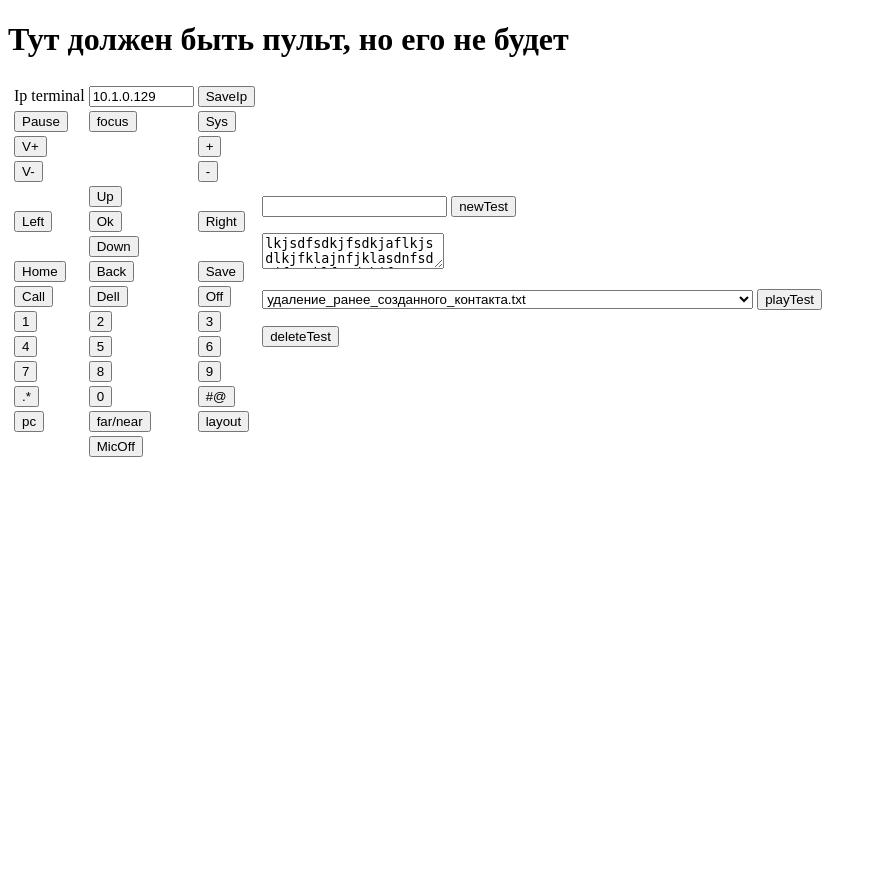
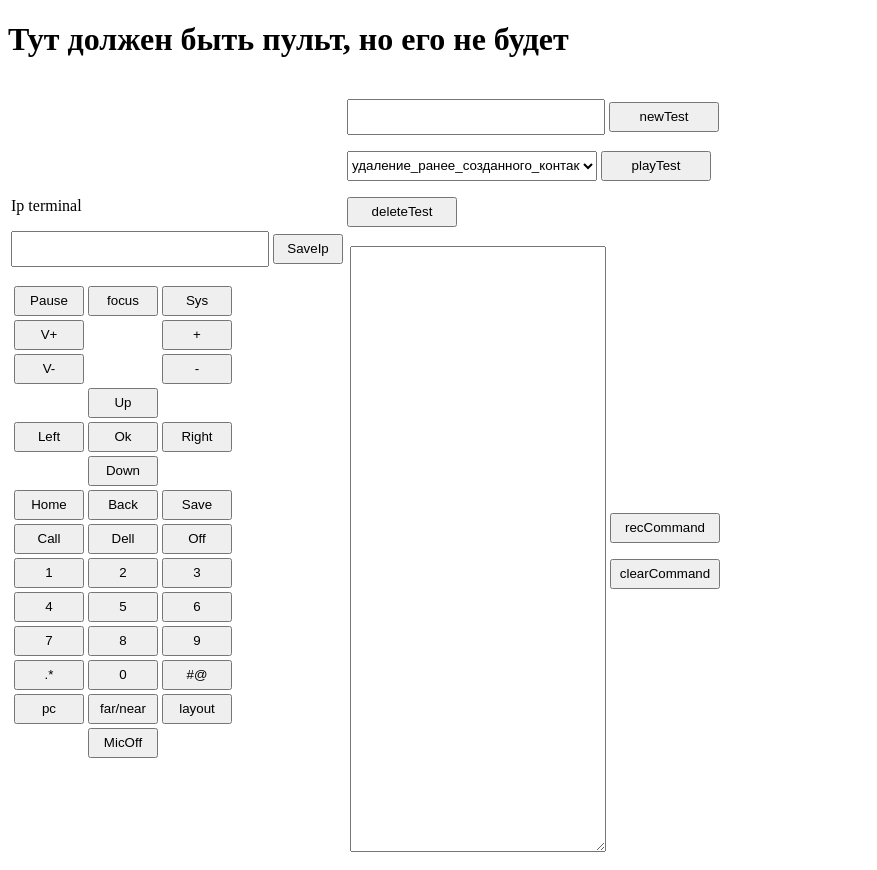
Before and after one commit to andreychashkin/macros_server, a Flask app: page /terminal in a window 1280 px wide. Shown: the whole page, without its empty margins (0-877 px from the left). Before the commit the page ends 457 px from the top, so only its background shows below. Run offline with Flask 2, Linux system fonts and the light colour scheme.

Commit message:
вроде как все работает

```diff
--- a/app/forms.py
+++ b/app/forms.py
@@ -1,6 +1,6 @@
 from flask_wtf import FlaskForm
-from flask import request, make_response
-from wtforms import StringField, SubmitField, SelectField, Label, TextAreaField
+from flask import session
+from wtforms import StringField, SubmitField, SelectField, TextAreaField
 import os
 
 
@@ -41,15 +41,13 @@ class TerminalMacrosForm(FlaskForm):
     far = SubmitField('far/near')
     layout = SubmitField('layout')
     micOff = SubmitField('MicOff')
-    clear = SubmitField('Clear')
 
     def set_ip_terminal(self):
-        cookie = request.cookies.get('ipTerminal')
-        if cookie != None:
-            self.ipTerminal.data = cookie
-            make_response().set_cookie('ipTerminal', '', max_age=0)
+        if 'ipTerminal' in session:
+            self.ipTerminal.data = session['ipTerminal']
         else:
-            self.ipTerminal.data = '10.1.0.129'
+            session['ipTerminal'] = ''
+            self.ipTerminal.data = ''
         return
 
 
@@ -58,28 +56,29 @@ class NewFileForm(FlaskForm):
     newTest = SubmitField('newTest')
 
     def new_file(self):
-        if not(self.nameTest.data is None):
-            f = open('macros/'+ self.nameTest.data, 'w+')
+        if self.nameTest.data:
+            f = open('macros/' + self.nameTest.data, 'w+')
             f.close()
         return
 
 
 class PlayTest(FlaskForm):
+    current_dir = os.path.abspath('.').partition('//')
+    current_dir = current_dir[0] + '/macros/'
     selectTest = SelectField('selectTest')
     playTest = SubmitField('playTest')
     deleteTest = SubmitField('deleteTest')
-    statusTest = Label('deleteTest', 'Status Test')
-    setTest = SubmitField('setTest')
-    textForm = TextAreaField(default='lkjsdfsdkjfsdkjaflkjsdlkjfklajnfjklasdnfsdajfnasklfnsdakjfnas;ajdfnsak')
+
+    textForm = TextAreaField(default='')
+    recCommand = SubmitField('recCommand')
+    clearCommand = SubmitField('clearCommand')
 
     def load_test_in_select(self):
         self.selectTest.choices = self.load_txt()
 
     def load_txt(self):
         rez = []
-        current_dir = os.path.abspath('.').partition('//')
-        current_dir = current_dir[0] + '/macros/'
-        for file in os.listdir(current_dir):
+        for file in os.listdir(self.current_dir):
             if file.endswith(".txt"):
                 rez.append(file)
         return rez
@@ -88,11 +87,11 @@ class PlayTest(FlaskForm):
         os.remove(f'macros/{self.selectTest.data}')
         return
 
-    def set_select_test(self):
-        cookie = request.cookies.get('selectTest')
-        if cookie != None:
-            self.selectTest.data = cookie
-            make_response().set_cookie('selectTest', '', max_age=0)
-        else:
-            self.selectTest.data = None
-        return
+    def load_command(self, line=['']):
+        for i in line:
+            self.textForm.data = self.textForm.data + i + '\n'
+
+    def rec(self):
+        file = open(f'macros/{self.selectTest.data}', 'w+')
+        file.write(self.textForm.data)
+        file.close()
--- a/app/routes.py
+++ b/app/routes.py
@@ -3,10 +3,6 @@ from flask import render_template, redirect, request, session
 from app.forms import TerminalMacrosForm, NewFileForm, PlayTest
 from app.commandSSH import command_to_terminal
 import time, paramiko
-
-
-class Command:
-    arr = []
 
 
 button_terminal = {'Pause': 'button "Pause"\n',
@@ -33,8 +29,8 @@ button_terminal = {'Pause': 'button "Pause"\n',
                    'MicOff': 'button "F3"\n', 'Sys': 'button -t 2 "Pause"\n',
                    'focus': 'focus\n', 'SaveIp': 'SaveIp', 'Clear': 'Clear'}
 
-button_test_form = {'deleteTest': 'deleteTest', 'playTest': 'playTest'}
-array_command = ['focus', 'focus', 'focus', 'focus']
+button_test_form = {'deleteTest': 'deleteTest', 'playTest': 'playTest',
+                    'recCommand': 'recCommand', 'clearCommand': 'clearCommand'}
 
 
 @app.route('/')
@@ -49,7 +45,8 @@ def terminal():
     form2 = NewFileForm()
     form3 = PlayTest()
     form3.load_test_in_select()
-    form3.set_select_test()
+    if 'arr' in session:
+        form3.load_command(session['arr'])
     return render_template('macros_page.html', form=form, form2=form2, form3=form3)
 
 
@@ -58,6 +55,12 @@ def click():
     command = (request.form.to_dict()).popitem()[1]
     command = button_terminal[command]
     command_to_terminal(command)
+    if 'arr' in session:
+        l = session.get('arr')
+        l.append(command)
+        session['arr'] = l
+    else:
+        session['arr'] = []
     return redirect('/terminal')
 
 
@@ -70,13 +73,12 @@ def new_test():
 
 @app.route('/playTest', methods=['POST'])
 def play_test():
-    global array_command
     form = PlayTest()
     command = (request.form.to_dict()).popitem()[1]
     command = button_test_form[command]
     if "deleteTest" in command:
         form.delete_test()
-    if "playTest" in command:
+    elif "playTest" in command:
         file = open(f'macros/{form.selectTest.data}', 'r')
         client = paramiko.SSHClient()
         client.set_missing_host_key_policy(paramiko.AutoAddPolicy())
@@ -85,4 +87,25 @@ def play_test():
             for line in file.readlines():
                 ssh.send(line)
                 time.sleep(0.3)
+
+    elif 'clearCommand' in command:
+        session['arr'] = []
+    elif 'recCommand' in command:
+        form.rec()
     return redirect('/terminal')
+
+'''
+@app.route('/recCommand', methods=['POST'])
+def rec_command_to_file():
+    form = PlayTest()
+    command = (request.form.to_dict()).popitem()[1]
+    command = button_test_form[command]
+    if 'clearCommand' in command:
+        session['arr'] = []
+    if 'recCommand' in command:
+        file = open(f'macros/{form.selectTest.data}', 'w+')
+        print(f'macros/{form.selectTest.data}')
+        for l in session['arr']:
+            file.write(l + '\n')
+        file.close()
+    return redirect('/terminal')'''
--- a/app/templates/macros_page.html
+++ b/app/templates/macros_page.html
@@ -1,94 +1,119 @@
 {% extends "base.html" %}
 
 {% block content %}
+<style >
+   .btn {
+    margin-left: auto;
+    margin-right: auto;
+    width: 70px;
+    height: 30px;
+   }
+   .inp {
+    width: 250px;
+    height: 30px;
+   }
+   .long_btn
+   {
+    margin-left: auto;
+    margin-right: auto;
+    width: 110px;
+    height: 30px;
+   }
+   .arr
+   {
+    width: 250px;
+    height: 600px;
+   }
+  </style>
+
 <table>
         <td>
                 <form action="/click" method="POST">
+                        <div>
+                                <p> Ip terminal </p>
+                                <p id="ipT"> {{ form.ipTerminal(class="inp") }}  {{ form.saveIp(class="btn") }}  </p>
+                        </div>
         <table>
+
                 <tr>
-                        <td> Ip terminal </td>
-                        <td id="ipT"> {{ form.ipTerminal(size = 10) }} </td>
-                        <td> {{ form.saveIp() }} </td>
+                        <td> {{ form.pause(class="btn") }} </td>
+                        <td> {{ form.focus(class="btn") }} </td>
+                        <td> {{ form.system(class="btn") }} </td>
                 </tr>
                 <tr>
-                        <td> {{ form.pause() }} </td>
-                        <td> {{ form.focus() }} </td>
-                        <td> {{ form.system() }} </td>
+                        <td> {{ form.volumeUp(class="btn") }} </td>
+                        <td></td>
+                        <td> {{ form.camPlus(class="btn") }} </td>
                 </tr>
                 <tr>
-                        <td> {{ form.volumeUp() }} </td>
+                        <td> {{ form.volumeDown(class="btn") }} </td>
                         <td></td>
-                        <td> {{ form.camPlus() }} </td>
-                </tr>
-                <tr>
-                        <td> {{ form.volumeDown() }} </td>
-                        <td></td>
-                        <td> {{ form.camMinus() }} </td>
+                        <td> {{ form.camMinus(class="btn") }} </td>
                 </tr>
 
                 <tr>
                         <td></td>
-                        <td> {{ form.up() }} </td>
+                        <td> {{ form.up(class="btn") }} </td>
                         <td></td>
                 </tr>
 
                 <tr>
-                        <td> {{ form.left() }} </td>
-                        <td> {{ form.ok() }} </td>
-                        <td> {{ form.right() }} </td>
+                        <td> {{ form.left(class="btn") }} </td>
+                        <td> {{ form.ok(class="btn") }} </td>
+                        <td> {{ form.right(class="btn") }} </td>
                 </tr>
 
                 <tr>
                         <td></td>
-                        <td> {{ form.down() }} </td>
+                        <td> {{ form.down(class="btn") }} </td>
                         <td></td>
                 </tr>
 
                 <tr>
-                        <td> {{ form.home() }} </td>
-                        <td> {{ form.back() }} </td>
-                        <td> {{ form.save() }} </td>
+                        <td> {{ form.home(class="btn") }} </td>
+                        <td> {{ form.back(class="btn") }} </td>
+                        <td> {{ form.save(class="btn") }} </td>
                 </tr>
 
                 <tr>
-                        <td> {{ form.call() }} </td>
-                        <td> {{ form.backSpace() }} </td>
-                        <td> {{ form.callOff() }} </td>
+                        <td> {{ form.call(class="btn") }} </td>
+                        <td> {{ form.backSpace(class="btn") }} </td>
+                        <td> {{ form.callOff(class="btn") }} </td>
                 </tr>
 
                 <tr>
-                        <td> {{ form.button_1() }} </td>
-                        <td> {{ form.button_2() }} </td>
-                        <td> {{ form.button_3() }} </td>
+                        <td> {{ form.button_1(class="btn") }} </td>
+                        <td> {{ form.button_2(class="btn") }} </td>
+                        <td> {{ form.button_3(class="btn") }} </td>
                 </tr>
 
                 <tr>
-                        <td> {{ form.button_4() }} </td>
-                        <td> {{ form.button_5() }} </td>
-                        <td> {{ form.button_6() }} </td>
+                        <td> {{ form.button_4(class="btn") }} </td>
+                        <td> {{ form.button_5(class="btn") }} </td>
+                        <td> {{ form.button_6(class="btn") }} </td>
                 </tr>
 
                 <tr>
-                        <td> {{ form.button_7() }} </td>
-                        <td> {{ form.button_8() }} </td>
-                        <td> {{ form.button_9() }} </td>
+                        <td> {{ form.button_7(class="btn") }} </td>
+                        <td> {{ form.button_8(class="btn") }} </td>
+                        <td> {{ form.button_9(class="btn") }} </td>
                 </tr>
 
                 <tr>
-                        <td> {{ form.button_dot() }} </td>
-                        <td> {{ form.button_0() }} </td>
-                        <td> {{ form.button_dog() }} </td>
+                        <td> {{ form.button_dot(class="btn") }} </td>
+                        <td> {{ form.button_0(class="btn") }} </td>
+                        <td> {{ form.button_dog(class="btn") }} </td>
                 </tr>
 
                 <tr>
-                        <td> {{ form.pc() }} </td>
-                        <td> {{ form.far() }} </td>
-                        <td> {{ form.layout() }} </td>
+                        <td> {{ form.pc(class="btn") }} </td>
+                        <td> {{ form.far(class="btn") }} </td>
+                        <td> {{ form.layout(class="btn") }} </td>
                 </tr>
 
                 <tr>
                         <td></td>
-                        <td> {{ form.micOff() }} </td>
+                        <td> {{ form.micOff(class="btn") }} </td>
                         <td></td>
                 </tr>
         </table>
@@ -98,16 +123,27 @@
         <td>
                 <div>
                         <form action="/newTest" method="POST">
-                                <p> {{ form2.nameTest(size =20) }}  {{ form2.newTest() }} </p>
-                                <p> {{ form3.textForm() }}</p>
+                                <p> {{ form2.nameTest(class="inp") }}  {{ form2.newTest(class="long_btn") }} </p>
                         </form>
                 </div>
 
+
                         <form action="/playTest" method="POST">
                                 <div>
-                                        <p> {{ form3.selectTest(height = 40) }} {{ form3.playTest() }} </p>
-                                        <p> {{ form3.deleteTest() }} </p>
+                                        <p> {{ form3.selectTest(class="inp") }} {{ form3.playTest(class="long_btn") }} </p>
+                                        <p> {{ form3.deleteTest(class="long_btn") }} </p>
                                 </div>
+
+                                <table>
+                                        <tr>
+                                                <td> {{ form3.textForm(class="arr") }} </td>
+                                                <td>
+                                                        <p> {{ form3.recCommand(class="long_btn") }} </p>
+                                                        <p> {{ form3.clearCommand(class="long_btn") }} </p>
+                                                </td>
+                                        </tr>
+
+                                </table>
                         </form>
 
         </td>
```
Also changed, not shown: app/commandSSH.py (+13 -14 lines).
